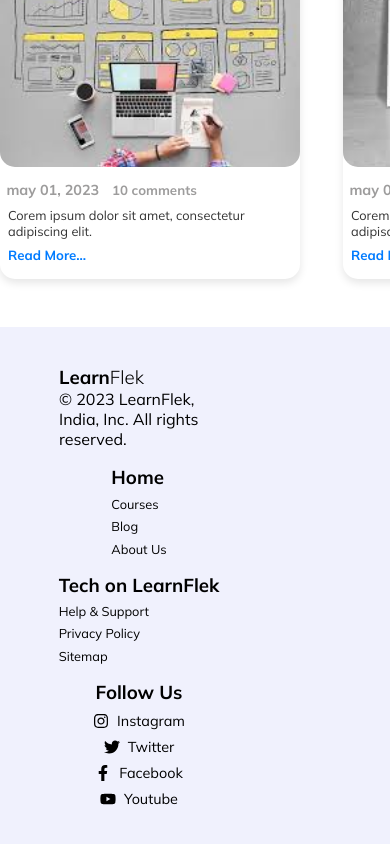
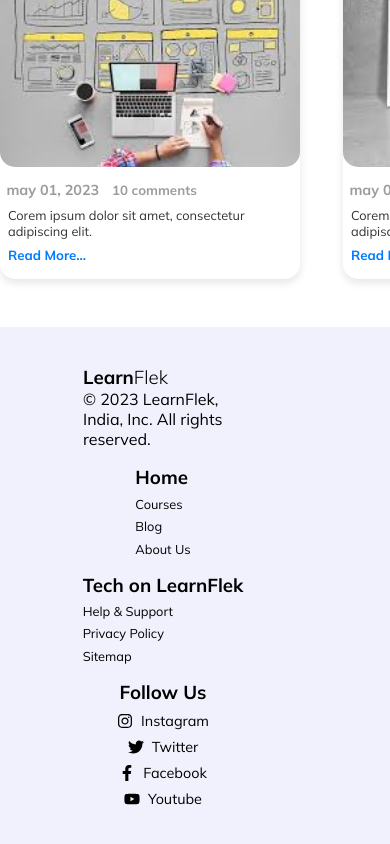
Before and after one commit to monica-maker/ELearning, a React (Vite) app: page / in a window 390 px wide. Shown: the part 1649-2493 px from the top of the page. Built offline with nearby package versions, Linux system fonts and the light colour scheme.

Commit message:
slit change on footer

```diff
--- a/src/components/styles/footer.css
+++ b/src/components/styles/footer.css
@@ -76,7 +76,7 @@
         width: 10rem;
     }
     .copyright, .highlights, .service, .media{
-        margin-right: 7rem;
+        margin-right: 4rem;
         margin-bottom: 1rem;
     }
 }
```
